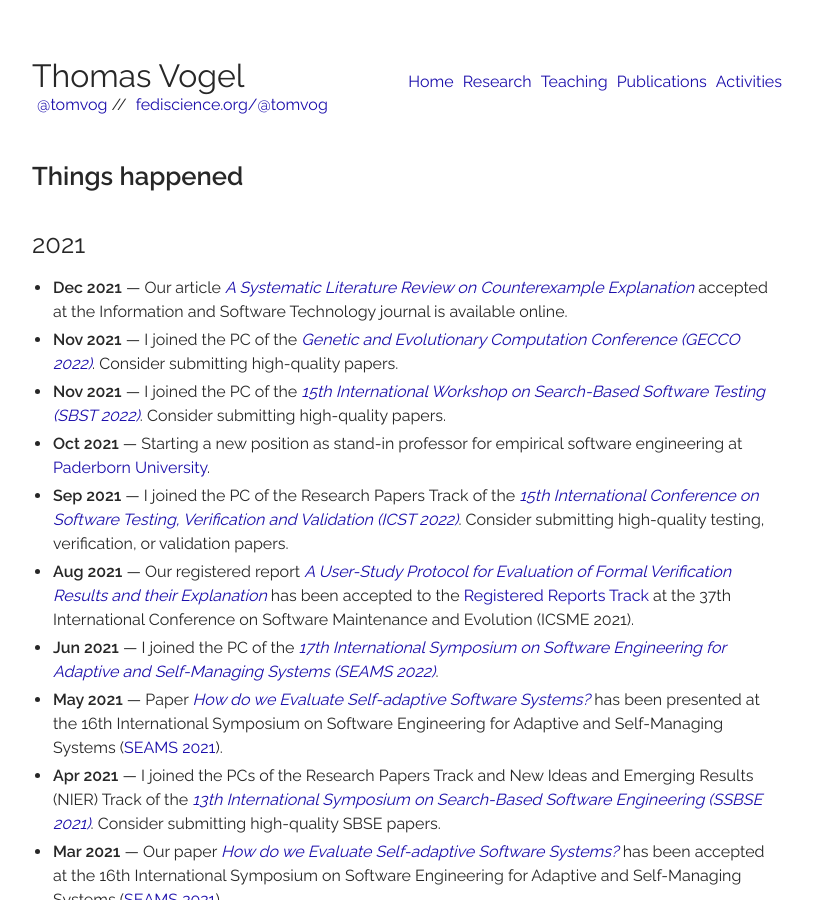
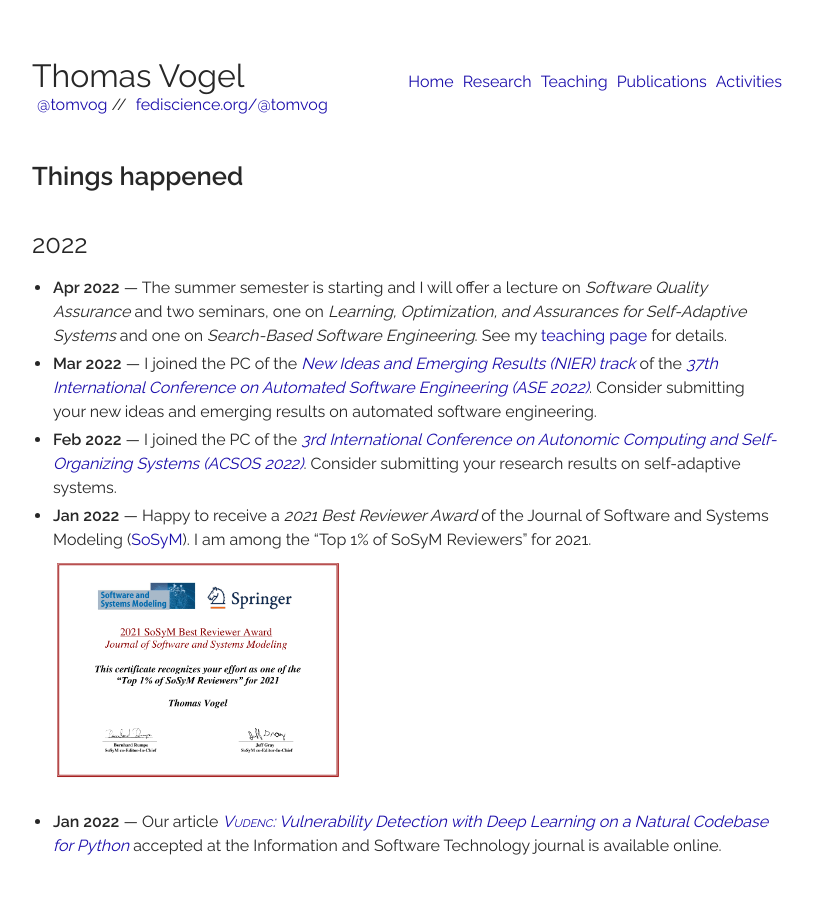
Before and after one commit to thomas-vogel/thomas-vogel.github.io, a Jekyll site: the page built from _pages/pastnews.md, in a window 1280 px wide and 900 px high. Shown: the whole window, without its empty margins (233-1046 px from the left). Built offline with Jekyll 4.4.1, drawn with Linux system fonts in a browser that asks for light colours.

Commit message:
Cleanup and update news.

```diff
--- a/_pages/pastnews.md
+++ b/_pages/pastnews.md
@@ -3,6 +3,16 @@ title: Things happened
 permalink: pastnews.html
 layout: page
 ---
+
+## 2022
+
+* __Apr 2022__ --- The summer semester is starting and I will offer a lecture on _Software Quality Assurance_ and two seminars, one on _Learning, Optimization, and Assurances for Self-Adaptive Systems_ and one on _Search-Based Software Engineering_. See my [teaching page](teaching) for details.
+* __Mar 2022__ --- I joined the PC of the [_New Ideas and Emerging Results (NIER) track_](https://conf.researchr.org/track/ase-2022/ase-2022-nier-track){:target="_blank"} of the [_37th International Conference on Automated Software Engineering (ASE 2022)_](https://conf.researchr.org/home/ase-2022){:target="_blank"}. Consider submitting your new ideas and emerging results on automated software engineering.
+* __Feb 2022__ --- I joined the PC of the [_3rd International Conference on Autonomic Computing and Self-Organizing	Systems (ACSOS 2022)_](https://conf.researchr.org/home/acsos-2022){:target="_blank"}. Consider submitting your research results on self-adaptive systems.
+* __Jan 2022__ --- Happy to receive a _2021 Best Reviewer Award_ of the Journal of Software and Systems Modeling ([SoSyM](https://www.sosym.org/reviewer_awards/){:target="_blank"}). I am among the "Top 1% of SoSyM Reviewers" for 2021.
+
+<a href="/assets/img/2021-SoSyM-ReviewAward.png"><img src="/assets/img/2021-SoSyM-ReviewAward.png" alt="SySyM Best Reviewer Award" style="width: 40%; margin-top: 0em; margin-left: 1em;"/></a>
+* __Jan 2022__ --- Our article [_<span style="font-variant:small-caps;">Vudenc</span>: Vulnerability Detection with Deep Learning on a Natural Codebase for Python_](publications/2022-ISTb) accepted at the Information and Software Technology journal is available online.
 
 
 ## 2021
```
Also changed, not shown: _pages/pastcalls.md (+13 -0 lines), index.md (+5 -24 lines).
